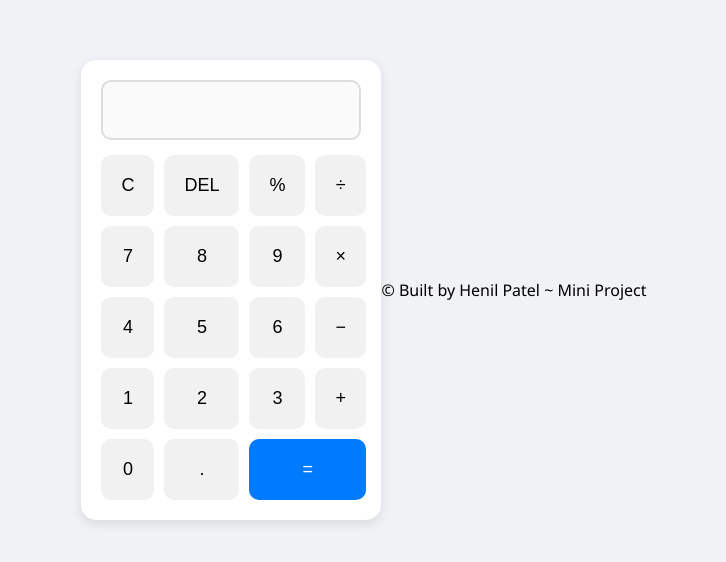
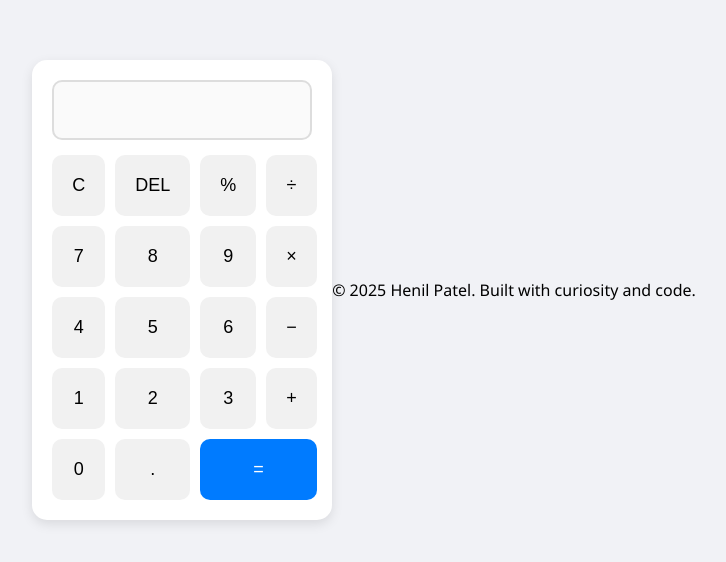
Before and after one commit to HenilLol/Calculator, a plain HTML site: page index.html in a window 1280 px wide. Shown: the part 110-672 px from the top of the page, without its empty margins (276-1002 px from the left). Drawn offline with Linux system fonts and the light colour scheme.

Commit message:
Update index.html

```diff
--- a/index.html
+++ b/index.html
@@ -38,7 +38,7 @@
 
   <script src="script.js"></script>
   <footer>
-&copy; Built by Henil Patel ~ Mini Project
-</footer>
+    &copy; 2025 Henil Patel. Built with curiosity and code.
+  </footer>
 </body>
 </html>
```
